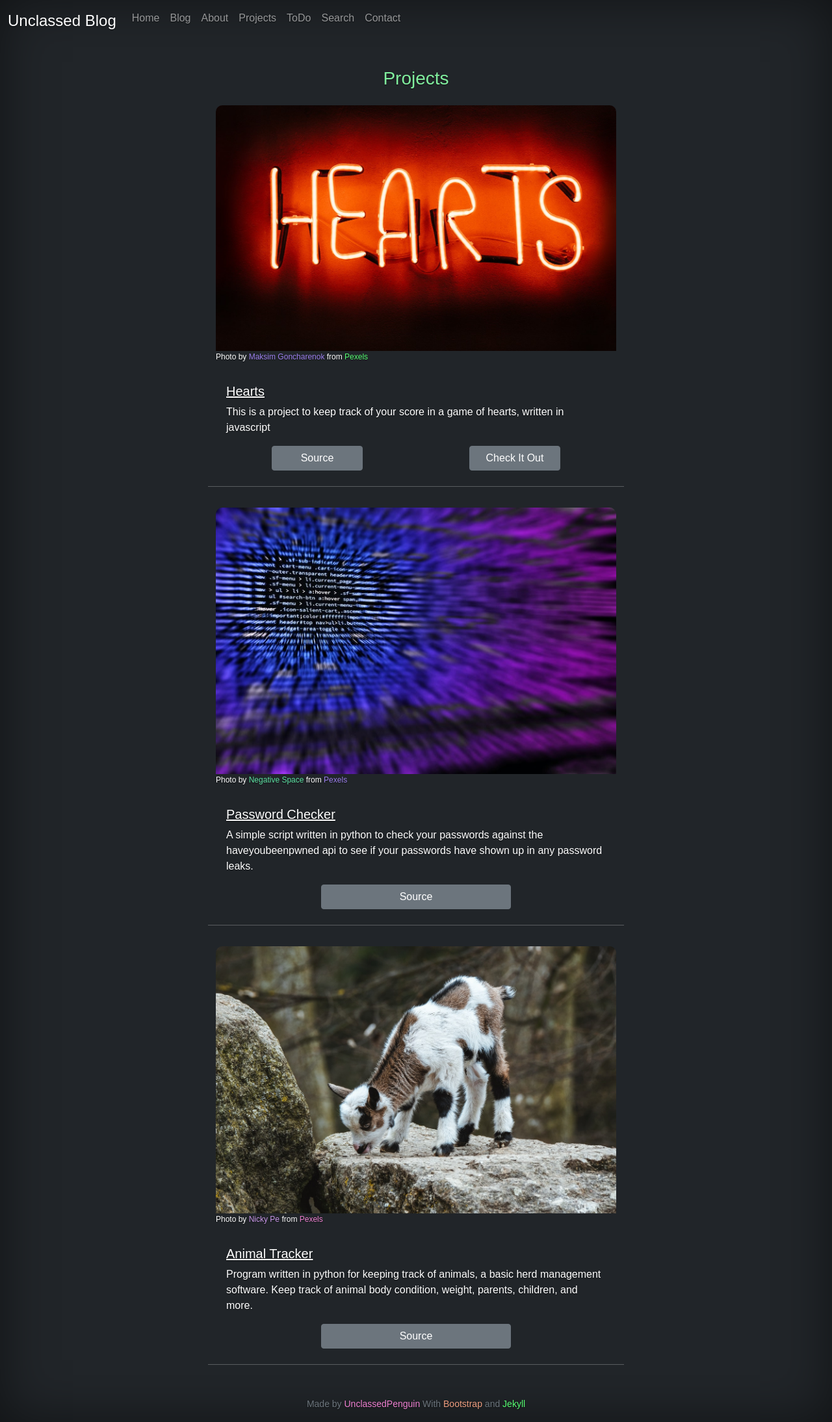
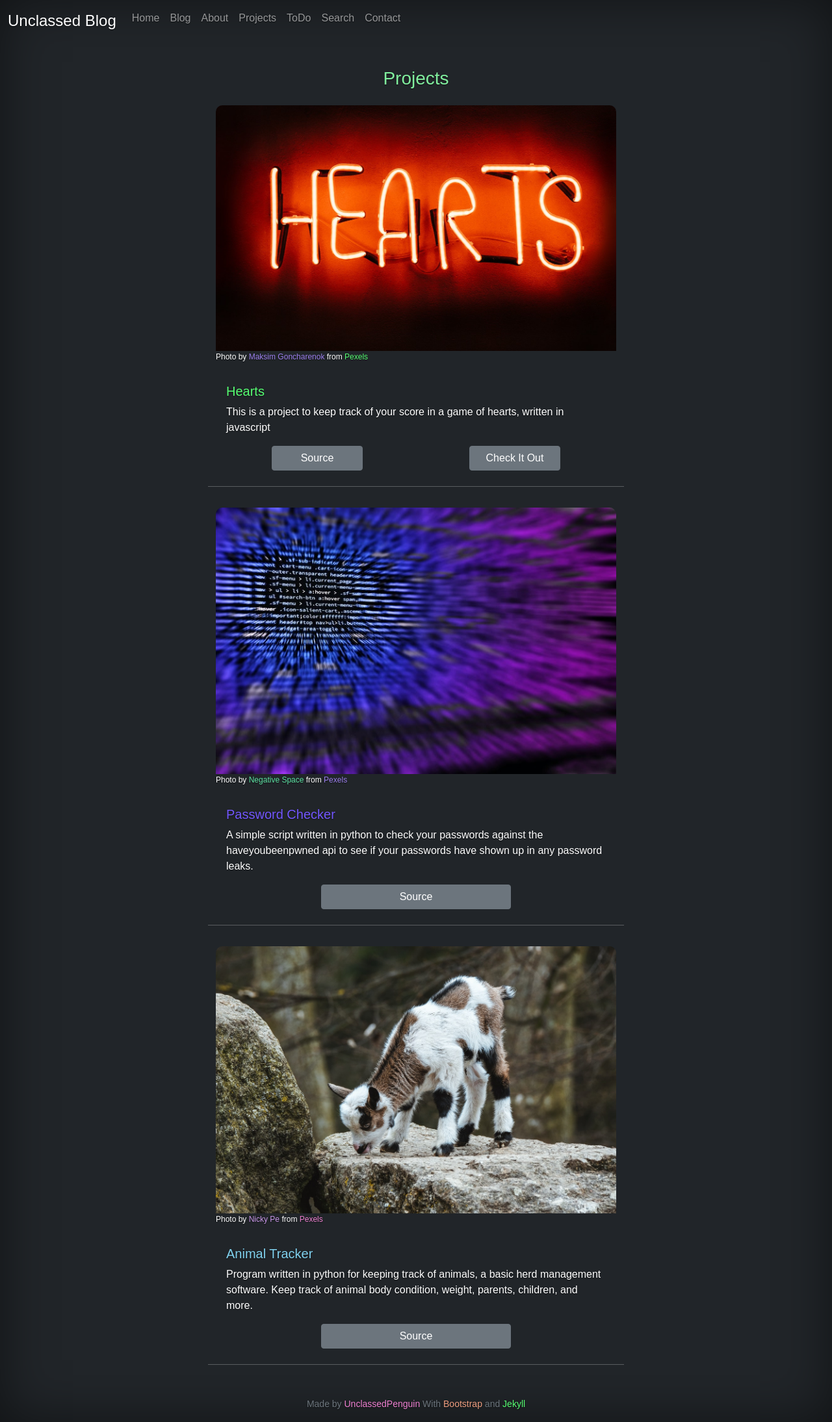
Before and after one commit to UnclassedPenguin/unclassedpenguin.github.io, a Jekyll site: the page built from projects.html, in a window 1280 px wide. Shown: the whole page at 65% size. Built offline with Jekyll 4.4.1, drawn with Linux system fonts in a browser that asks for light colours.

Commit message:
move class

```diff
--- a/projects.html
+++ b/projects.html
@@ -18,7 +18,7 @@ permalink: /projects/
     {% endif %}
     <div class="card-body">
       {% if item.projectGithub != nil %}
-      <h5 class="randomcolor card-title"><a href="{{ item.projectGithub }}" target="_blank"> {{ item.projectName }} </a></h5>
+      <h5 class="card-title"><a class="randomcolor" href="{{ item.projectGithub }}" target="_blank"> {{ item.projectName }} </a></h5>
       {% else %}
       <h5 class="randomcolor card-title"> {{ item.projectName }} </h5>
       {% endif %}
```
